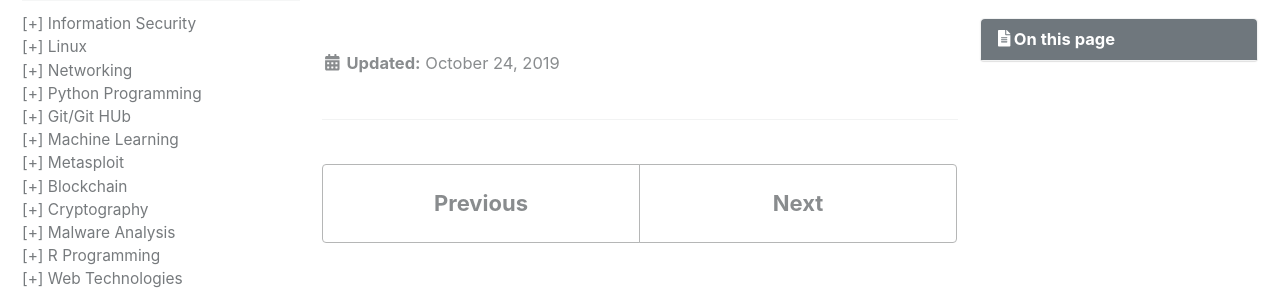
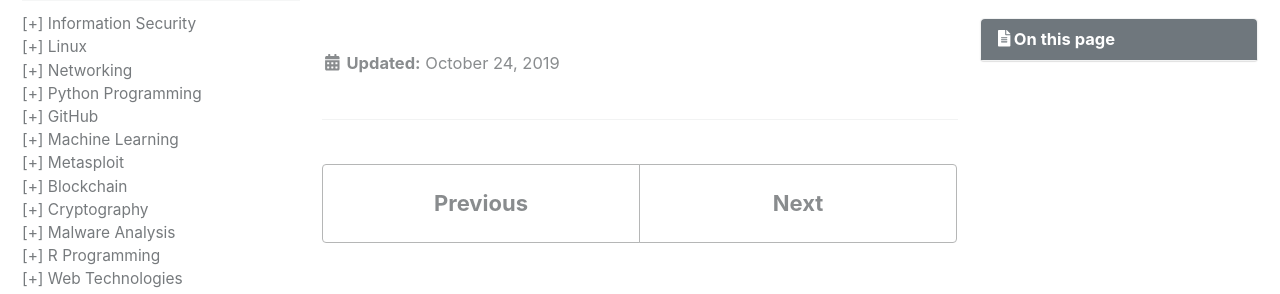
Before and after one commit to mohareti/cyberlab, a Jekyll site: the page built from _docs/14_x86.md, in a window 1280 px wide. Shown: the part 145-439 px from the top of the page. Built offline with Jekyll 4.4.1, drawn with Linux system fonts in a browser that asks for light colours; cached includes are drawn as plain includes; nearby versions of some CDN libraries.

Commit message:
Update navigation.yml

```diff
--- a/_data/navigation.yml
+++ b/_data/navigation.yml
@@ -20,7 +20,7 @@ docs:
         url: /docs/03_networking-101/
       - title: "[+] Python Programming"
         url: /docs/04_python-101/
-      - title: "[+] Git/Git HUb"
+      - title: "[+] GitHub"
         url: /docs/05_git-101/
       - title: "[+] Machine Learning"
         url: /docs/06_ml-101/
```
